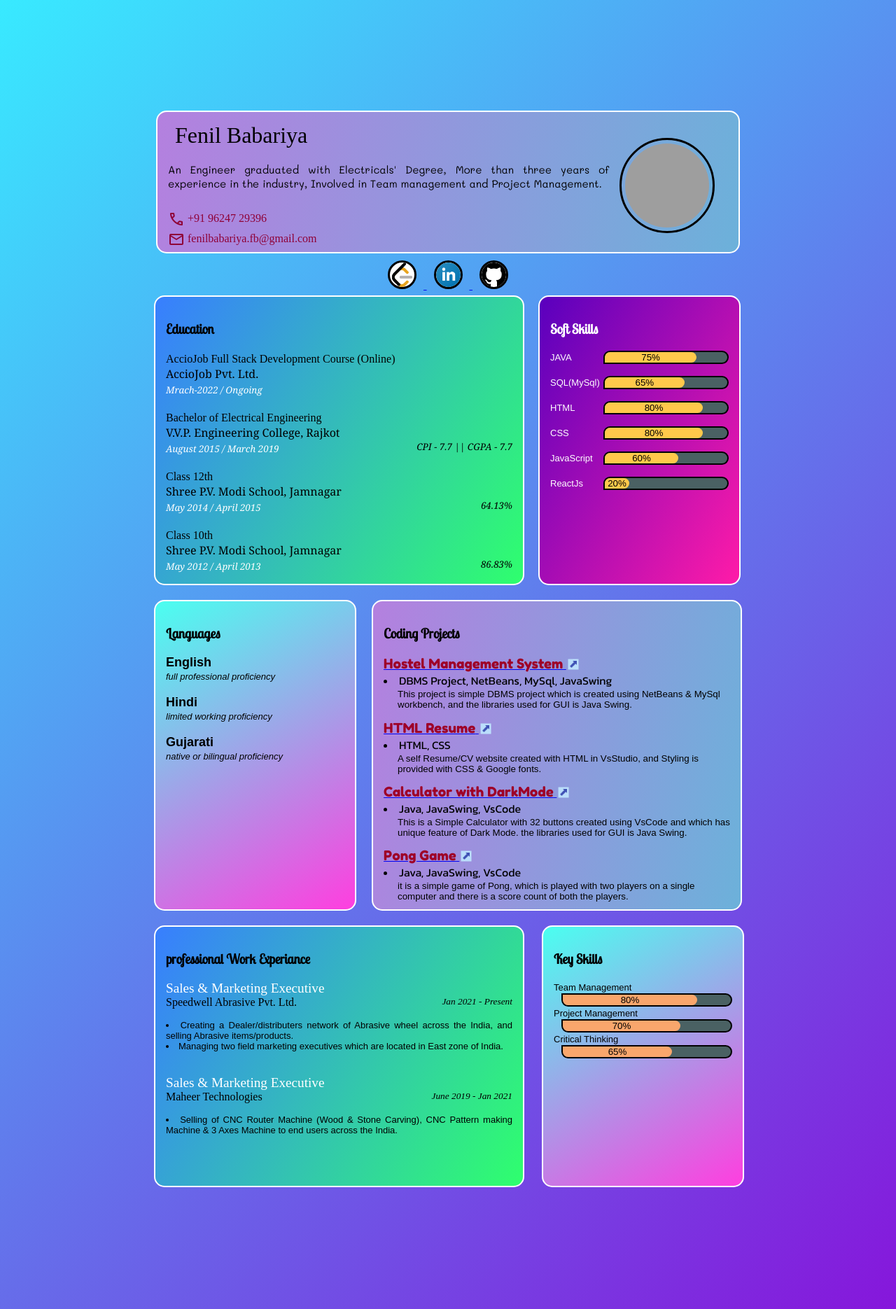
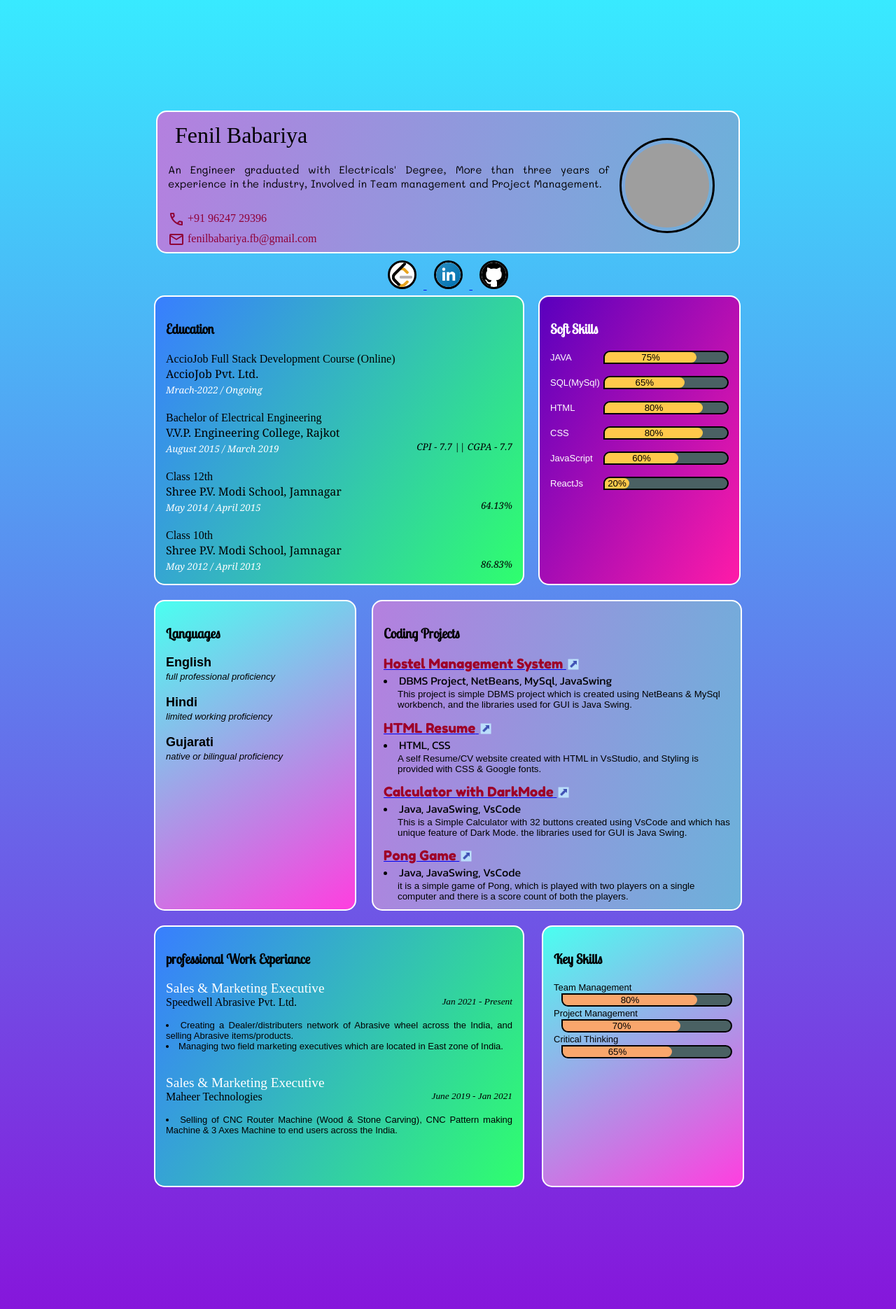
Before and after one commit to fbpatel003/HTML-RESUME, a PHP site: page / in a window 1280 px wide. Shown: the whole page at 70% size. Run offline with PHP 8.4, Linux system fonts and the light colour scheme; some web fonts are replaced; grey boxes are pictures that could not be loaded.

Commit message:
Update style.css

```diff
--- a/style.css
+++ b/style.css
@@ -221,7 +221,7 @@ h3{
 }
 
 body{
-    background: linear-gradient(135deg,#38eaff 0,#8616db 100%);
+    background: linear-gradient(180deg,#38eaff 0,#8616db 100%);
 }
 
 .softSkills{
```
